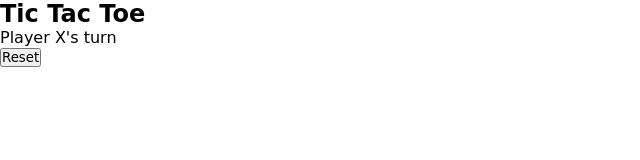
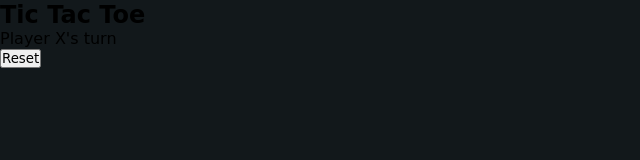
Before and after one commit to matthewpowell3/tictok-toe, a plain HTML site: page index.html in a window 1280 px wide. Shown: the whole page, without its empty margins (0-640 px from the left). Drawn offline with Linux system fonts and the light colour scheme.

Commit message:
1 file modified, 2 deleted

```diff
--- a/package.json
+++ /dev/null
@@ -1,6 +0,0 @@
-{
-  "name": "js",
-  "version": "0.0.0",
-  "private": true,
-  "dependencies": {}
-}
--- a/style.css
+++ b/style.css
@@ -3,3 +3,9 @@
   margin: 0;
   font-family: 'Itim', cursive;
 }
+
+.background {
+  background-color: #12181b;
+  height: 100vh;
+  padding-top: 1px;
+}
--- a/tsconfig.json
+++ /dev/null
@@ -1,5 +0,0 @@
-{
-  "compilerOptions": {
-    "target": "esnext"
-  }
-}
```
